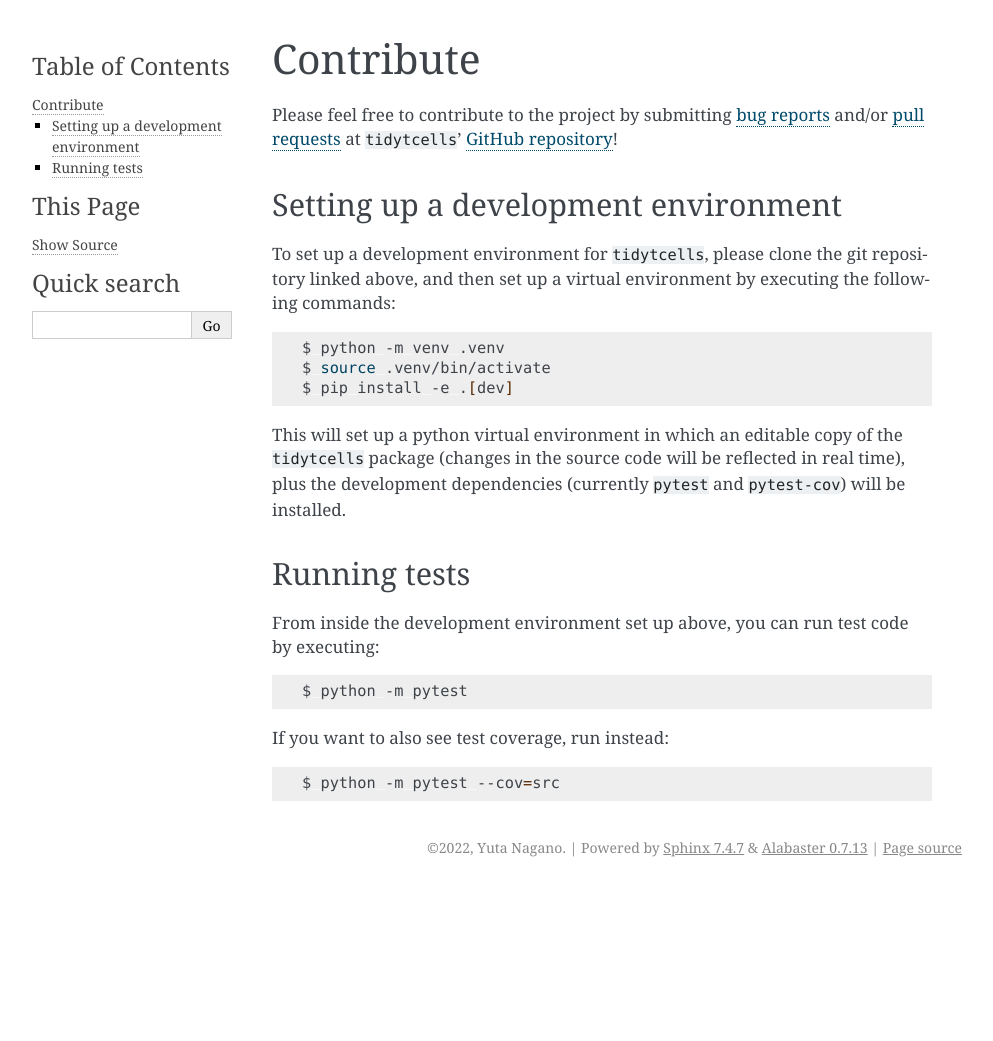
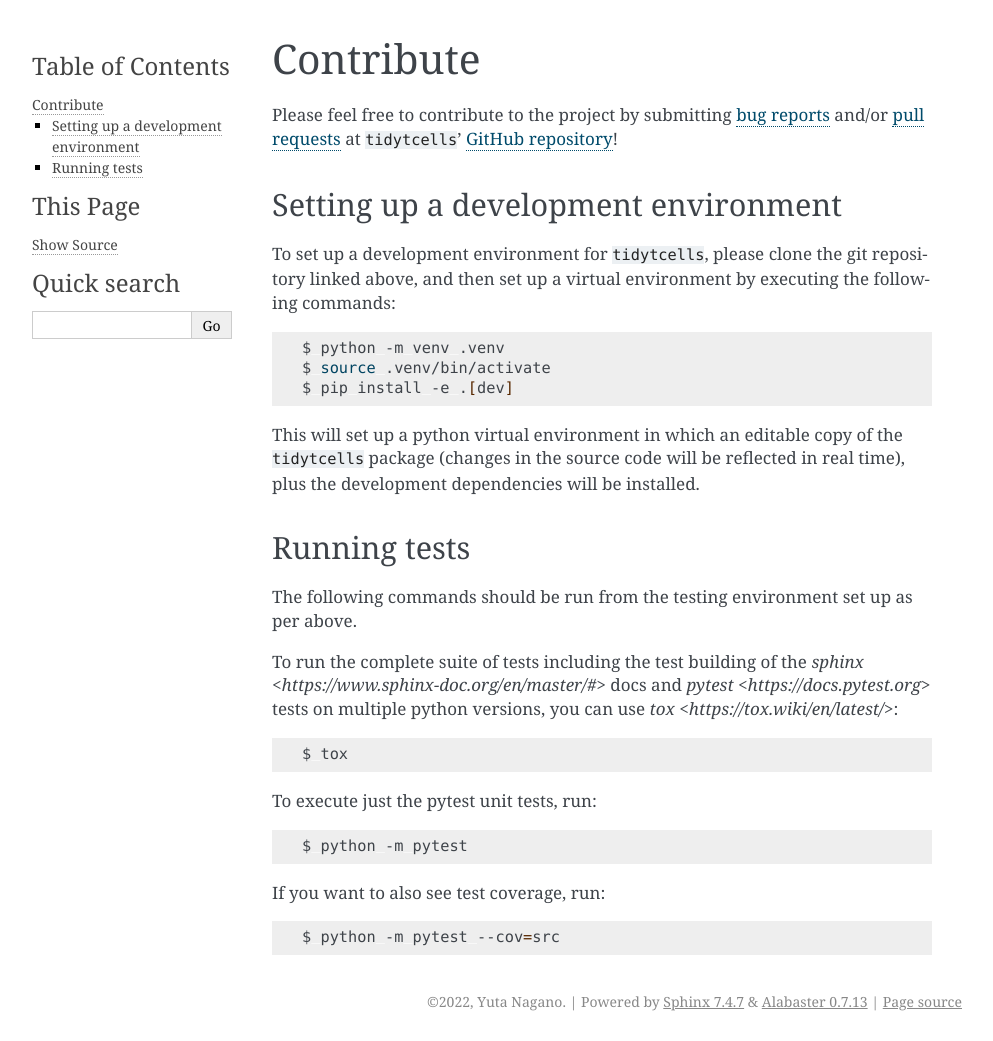
Before and after one commit to yutanagano/tidytcells, a Sphinx documentation site: the page built from docs/contribute.rst, in a window 1280 px wide. Shown: the whole page, without its empty margins (148-1141 px from the left). Built offline with Sphinx 7.4.7, drawn with Linux system fonts in a browser that asks for light colours; before the commit the page ends 900 px from its top, so only the background shows below that.

Commit message:
Update contribution section of docs

```diff
--- a/docs/contribute.rst
+++ b/docs/contribute.rst
@@ -14,18 +14,26 @@ To set up a development environment for ``tidytcells``, please clone the git rep
     $ source .venv/bin/activate
     $ pip install -e .[dev]
 
-This will set up a python virtual environment in which an editable copy of the ``tidytcells`` package (changes in the source code will be reflected in real time), plus the development dependencies (currently ``pytest`` and ``pytest-cov``) will be installed.
+This will set up a python virtual environment in which an editable copy of the ``tidytcells`` package (changes in the source code will be reflected in real time), plus the development dependencies will be installed.
 
 Running tests
 -------------
 
-From inside the development environment set up above, you can run test code by executing:
+The following commands should be run from the testing environment set up as per above.
+
+To run the complete suite of tests including the test building of the `sphinx <https://www.sphinx-doc.org/en/master/#>` docs and `pytest <https://docs.pytest.org>` tests on multiple python versions, you can use `tox <https://tox.wiki/en/latest/>`:
+
+.. code-block:: bash
+
+    $ tox
+
+To execute just the pytest unit tests, run:
 
 .. code-block:: bash
 
     $ python -m pytest
 
-If you want to also see test coverage, run instead:
+If you want to also see test coverage, run:
 
 .. code-block:: bash
 
--- a/setup.py
+++ b/setup.py
@@ -35,6 +35,7 @@ setup(
             "pandas>=1.1.5",
             "pip",
             "pytest>=7",
+            "pytest-cov",
             "setuptools",
             "tox>=4",
             "wheel",
```
